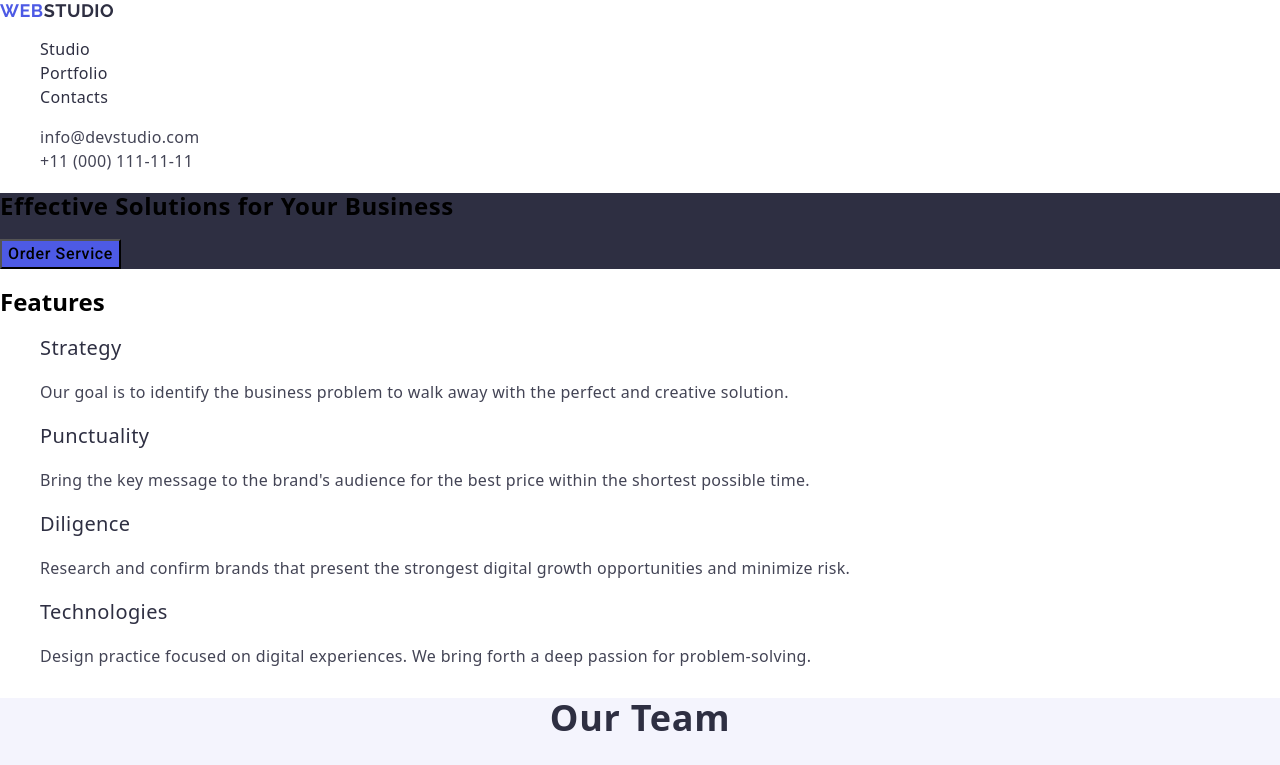
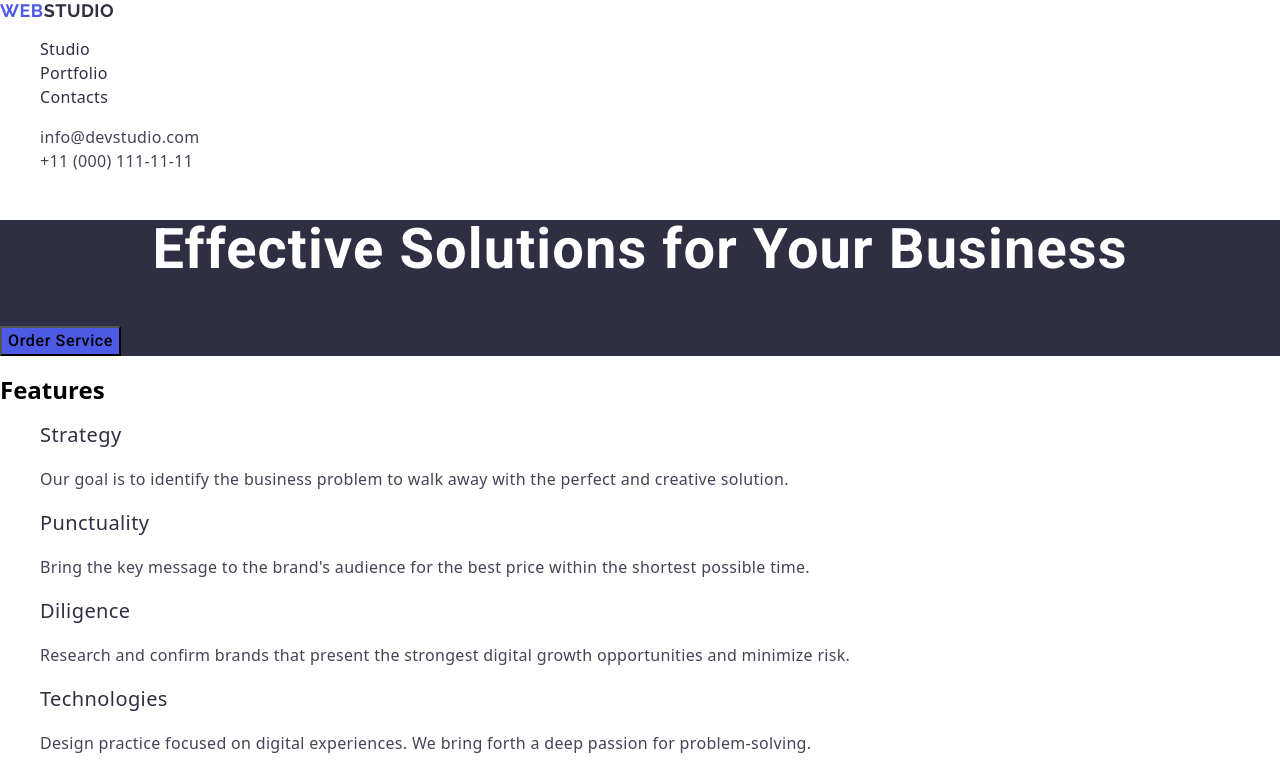
Before and after one commit to Mariana7IT/goit-markup-hw-02, a plain HTML site: page index.html in a window 1280 px wide. Shown: the top 765 px of the page. Drawn offline with nearby package versions, Linux system fonts and the light colour scheme.

Commit message:
Update style.css

```diff
--- a/css/style.css
+++ b/css/style.css
@@ -62,16 +62,17 @@ ul, ol {
 .hero {
     background: #2E2F42;
 }
-.hero-title {
-    text-align: center
-    color: #FFF;
-    background: #4D5AE5
+.hero-title {color: #FFF;
+    text-align: center;
+    font-family: Roboto;
     font-size: 56px;
     line-height: 1.07;
     letter-spacing: 0.02em;
+
 }
 .hero-btn {
     background: #4D5AE5;
+    text-align: center;
     font-family: "Roboto", sans-serif;
     font-size: 16px;
     font-weight: 500;
```
